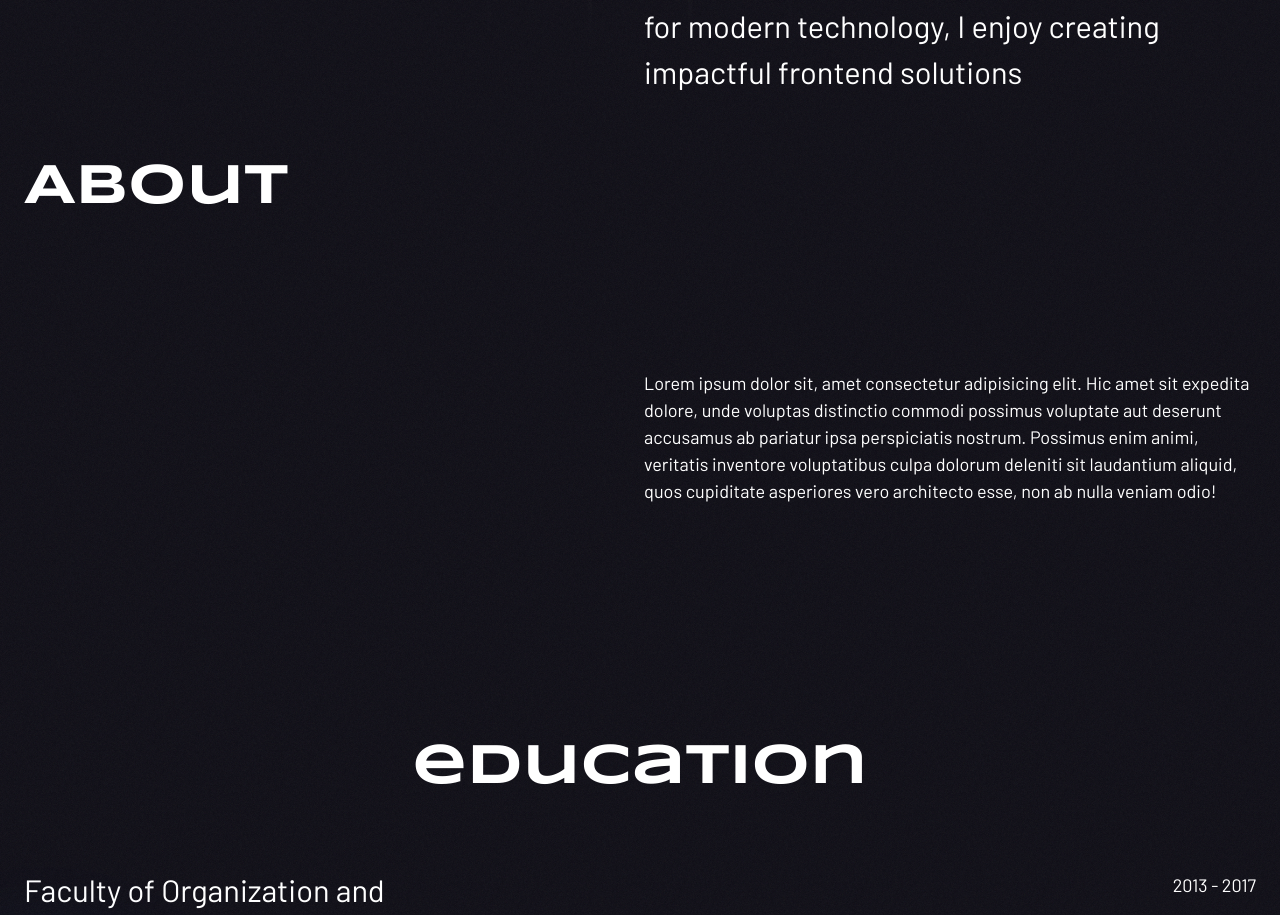
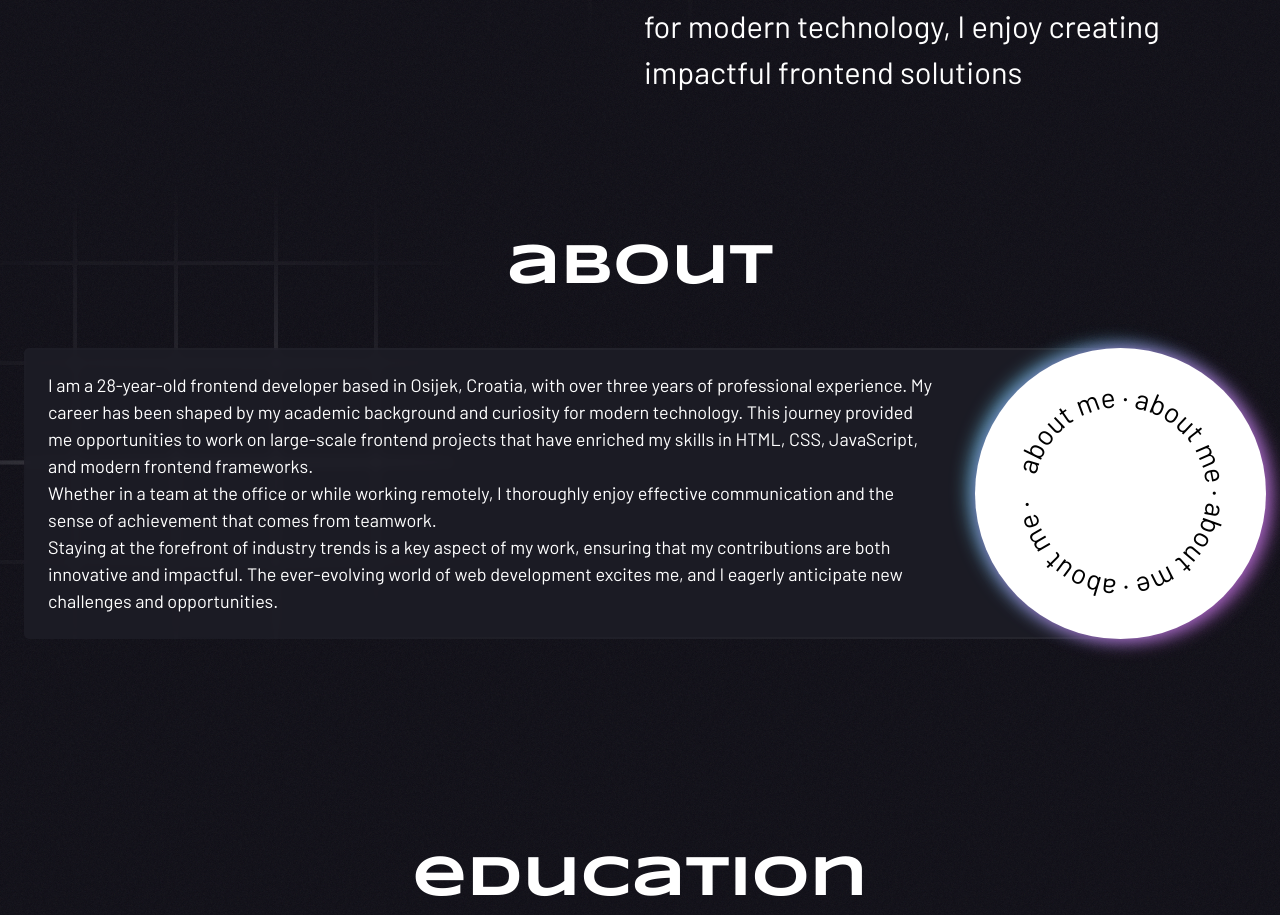
Before and after one commit to icvitkov/cv, a Nuxt app: page / in a window 1280 px wide. Shown: the part 693-1608 px from the top of the page. Built offline with nearby package versions, Linux system fonts and the light colour scheme.

Commit message:
update about

```diff
--- a/components/About/About.vue
+++ b/components/About/About.vue
@@ -1,33 +1,153 @@
-<script setup lang="ts"></script>
+<script setup lang="ts">
+const yearsSince = computed(() => {
+	const currentDate = new Date()
+	const dateOfBirth = new Date("1994-12-14")
+	let years = currentDate.getFullYear() - dateOfBirth.getFullYear()
+
+	// Check if the birthday has occurred this year or not
+	if (
+		currentDate.getMonth() < dateOfBirth.getMonth() ||
+		(currentDate.getMonth() === dateOfBirth.getMonth() &&
+			currentDate.getDate() < dateOfBirth.getDate())
+	) {
+		years--
+	}
+
+	return years
+})
+</script>
 
 <template>
-	<section class="about" id="about">
-		<div class="grid-container">
-			<h2 class="about-title">About</h2>
+	<section class="grid-section" id="about">
+		<div class="grid-container about-section">
+			<h2 class="about-title">about</h2>
 
-			<div class="about-text">
-				Lorem ipsum dolor sit, amet consectetur adipisicing elit. Hic amet sit
-				expedita dolore, unde voluptas distinctio commodi possimus voluptate aut
-				deserunt accusamus ab pariatur ipsa perspiciatis nostrum. Possimus enim
-				animi, veritatis inventore voluptatibus culpa dolorum deleniti sit
-				laudantium aliquid, quos cupiditate asperiores vero architecto esse, non
-				ab nulla veniam odio!
+			<div class="about-content">
+				<p>
+					I am a {{ yearsSince }}-year-old frontend developer based in Osijek,
+					Croatia, with over three years of professional experience. My career
+					has been shaped by my academic background and curiosity for modern
+					technology. This journey provided me opportunities to work on
+					large-scale frontend projects that have enriched my skills in HTML,
+					CSS, JavaScript, and modern frontend frameworks.
+					<br />
+					Whether in a team at the office or while working remotely, I
+					thoroughly enjoy effective communication and the sense of achievement
+					that comes from teamwork.
+					<br />
+					Staying at the forefront of industry trends is a key aspect of my
+					work, ensuring that my contributions are both innovative and
+					impactful. The ever-evolving world of web development excites me, and
+					I eagerly anticipate new challenges and opportunities.
+				</p>
+				<div class="circle">
+					<svg viewBox="0 0 100 100" width="100" height="100">
+						<defs>
+							<path
+								id="circle"
+								d="M 50, 50
+								m -37, 0
+								a 37,37 0 1,1 74,0
+								a 37,37 0 1,1 -74,0"
+							/>
+						</defs>
+						<text font-size="11">
+							<textPath xlink:href="#circle">
+								about me &middot; about me &middot; about me &middot; about me
+								&middot;
+							</textPath>
+						</text>
+					</svg>
+				</div>
 			</div>
 		</div>
 	</section>
 </template>
 
 <style lang="scss" scoped>
-.about {
-	height: 500px;
-	display: grid;
+.about-title {
+	grid-column: 1/-1;
+	justify-self: center;
 }
 
-.about-title {
+.about-content {
 	grid-column: 1/-1;
+	position: relative;
+	border-radius: 5px;
+	background: #1d1d27de;
+	backdrop-filter: blur(5px);
+	display: grid;
+
+	& p {
+		padding: 24px 48px 24px 24px;
+	}
+
+	&::before {
+		content: "";
+		position: absolute;
+		inset: 0;
+		border-radius: 5px;
+		padding: 2px;
+		background: linear-gradient(45deg, transparent 10%, #80808024);
+		mask: linear-gradient(#fff 0 0) content-box, linear-gradient(#fff 0 0);
+		-webkit-mask: linear-gradient(#fff 0 0) content-box,
+			linear-gradient(#fff 0 0);
+		-webkit-mask-composite: xor;
+		mask-composite: exclude;
+	}
+
+	@media screen and (min-width: 1024px) {
+		grid-template-columns: 85% 15%;
+		grid-column: 1/12;
+	}
 }
 
-.about-text {
-	grid-column: 7/-1;
+.circle {
+	height: 120px;
+	aspect-ratio: 1/1;
+	background-color: white;
+	color: black;
+	border-radius: 50%;
+	right: -70px;
+	top: -50px;
+	position: absolute;
+	display: grid;
+	justify-items: center;
+	align-items: center;
+	box-shadow: 6px 3px 18px $color-mod-magenta, -6px -3px 18px $color-mod-blue;
+
+	@media screen and (min-width: 1024px) {
+		top: 0;
+		right: -10%;
+		height: 100%;
+	}
+
+	& svg {
+		fill: currentColor;
+		height: auto;
+		transform-origin: center;
+		width: 80%;
+		transform: rotate(12deg);
+
+		& textPath {
+			font-size: 12px;
+			color: black;
+		}
+	}
+}
+
+.about-section {
+	position: relative;
+	&::before {
+		content: "";
+		position: absolute;
+		width: auto;
+		height: 100%;
+		aspect-ratio: 1/1;
+		background-image: url("/grid.png");
+		background-repeat: no-repeat;
+		background-position: center;
+		align-self: center;
+	}
 }
 </style>
```
